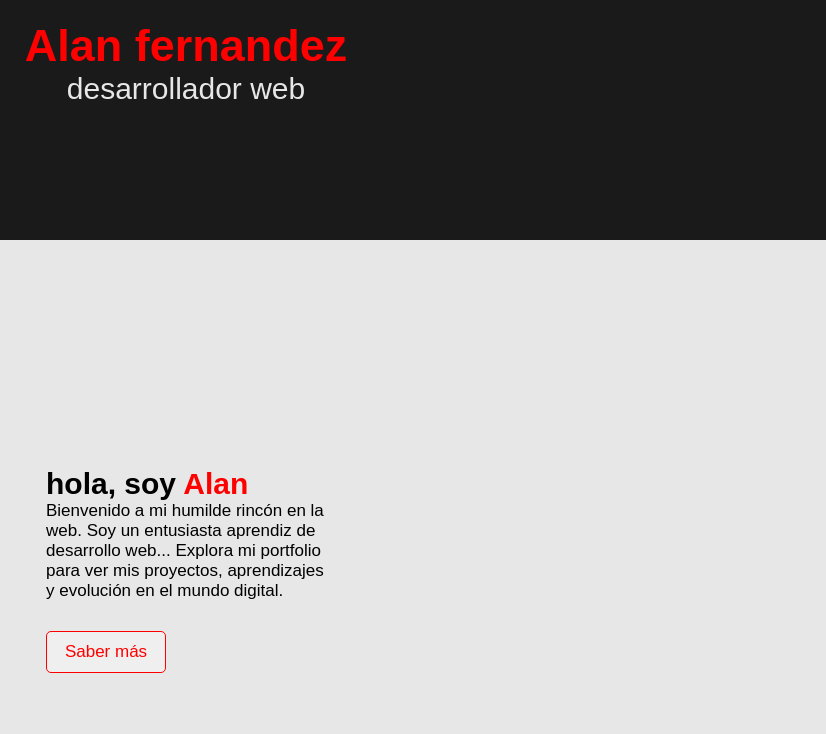
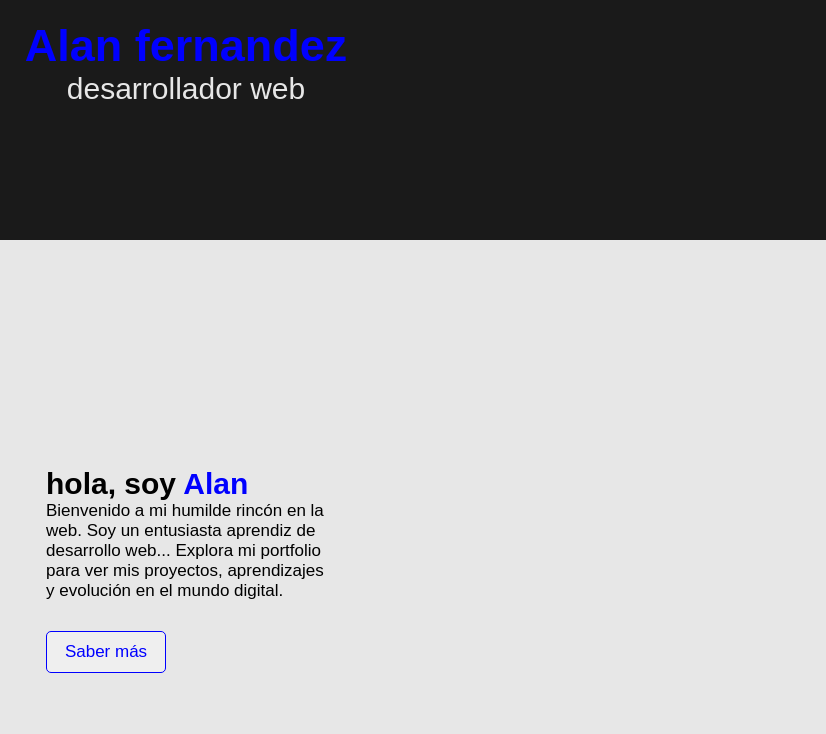
Before and after one commit to fernandezAlan/portfolio2023, a plain HTML site: page index.html in a window 1280 px wide. Shown: the full height of the page, 454-1280 px from the left. Drawn offline with Linux system fonts and the light colour scheme.

Commit message:
change color

```diff
--- a/sass/_variables.scss
+++ b/sass/_variables.scss
@@ -1,5 +1,5 @@
 //colores
-$color-primario:red;
+$color-primario:blue;
 $color-black: rgb(26, 26, 26);
 $color-white:rgb(231, 231, 231);
 
```
Also changed, not shown: projects.html (added, +11 -0 lines), css/styles.css.
